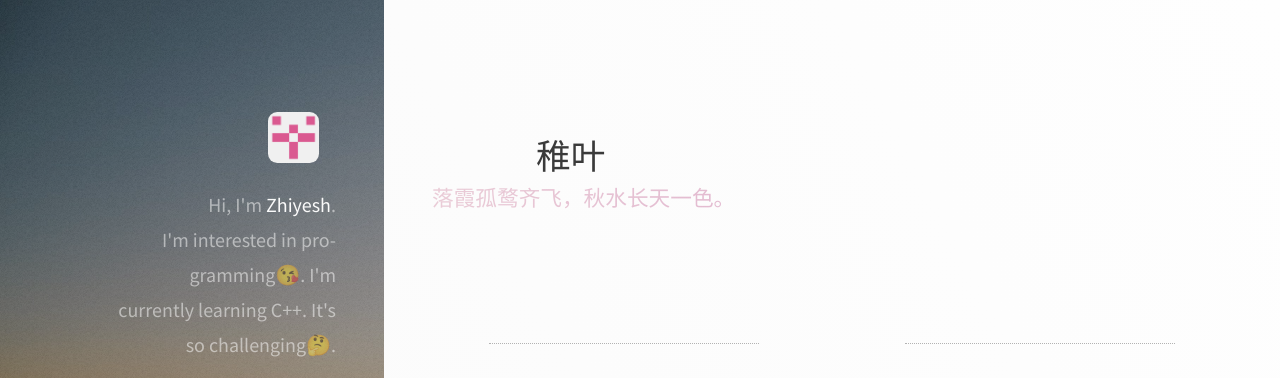
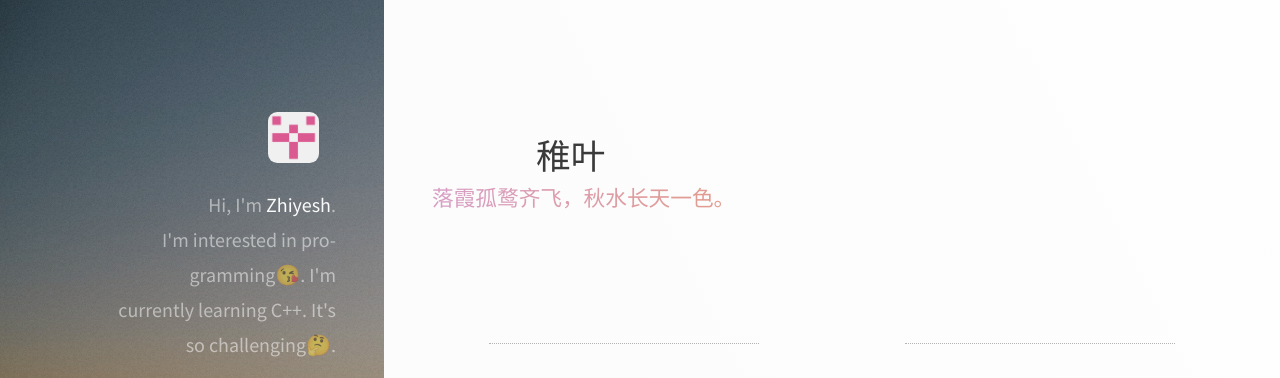
Before and after one commit to Zhiyelah/zhiyelah.github.io, a Jekyll site: the page built from index.html, in a window 1280 px wide. Shown: the top 378 px of the page. Built offline with Jekyll 4.4.1, drawn with Linux system fonts in a browser that asks for light colours; nearby versions of some CDN libraries.

Commit message:
Update main.css

```diff
--- a/css/main.css
+++ b/css/main.css
@@ -1586,7 +1586,7 @@
 		}
 
 		#primary > h3 {
-			background: linear-gradient(to right, #eaccd7, #d79ec6);
+			background: linear-gradient(to right, #d79ec6, #f4972c);
 			background-clip: text;
 			-webkit-background-clip: text;
 			-webkit-text-fill-color: transparent;
```
